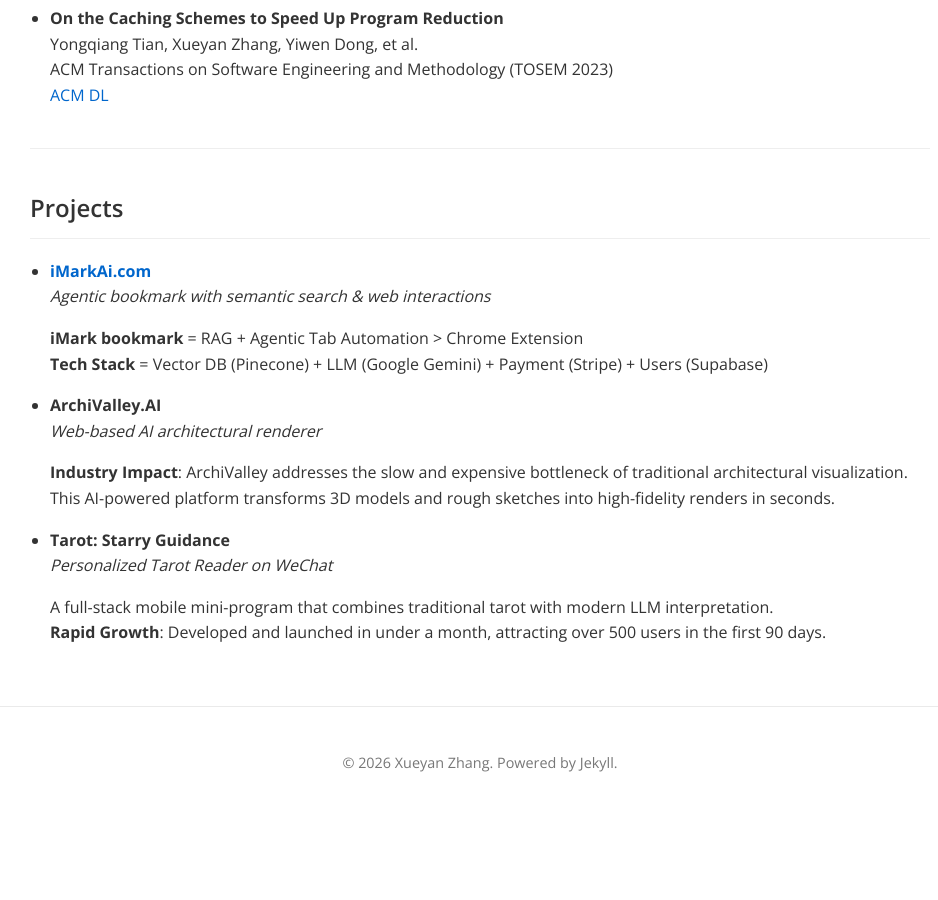
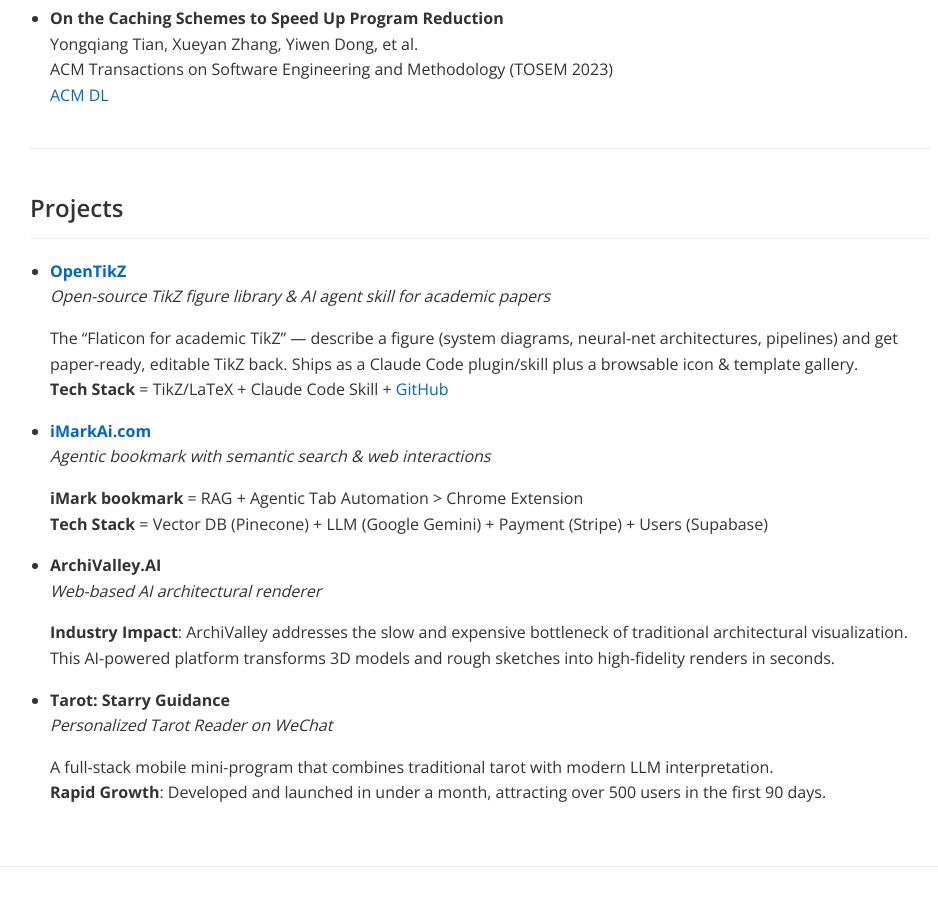
Before and after one commit to XueyanZhang/xueyanzhang.github.io, a Jekyll site: the page built from index.md, in a window 1280 px wide and 900 px high, scrolled down 1085 px. Shown: the whole window, without its empty margins (160-1098 px from the left). Built offline with Jekyll 4.4.1, drawn with Linux system fonts in a browser that asks for light colours; before the commit the page ends 1904 px from its top, so only the background shows below that.

Commit message:
feat: add OpenTikZ to Projects section

```diff
--- a/index.md
+++ b/index.md
@@ -52,6 +52,12 @@ Application / Model / Infra / Hardware / Resources
 
 ## Projects
 
+- **[OpenTikZ](https://opentikz.org)**
+  *Open-source TikZ figure library & AI agent skill for academic papers*
+
+  The "Flaticon for academic TikZ" — describe a figure (system diagrams, neural-net architectures, pipelines) and get paper-ready, editable TikZ back. Ships as a Claude Code plugin/skill plus a browsable icon & template gallery.
+  **Tech Stack** = TikZ/LaTeX + Claude Code Skill + [GitHub](https://github.com/opentikz/opentikz)
+
 - **[iMarkAi.com](https://imarkai.com/)**
   *Agentic bookmark with semantic search & web interactions*
 
```
